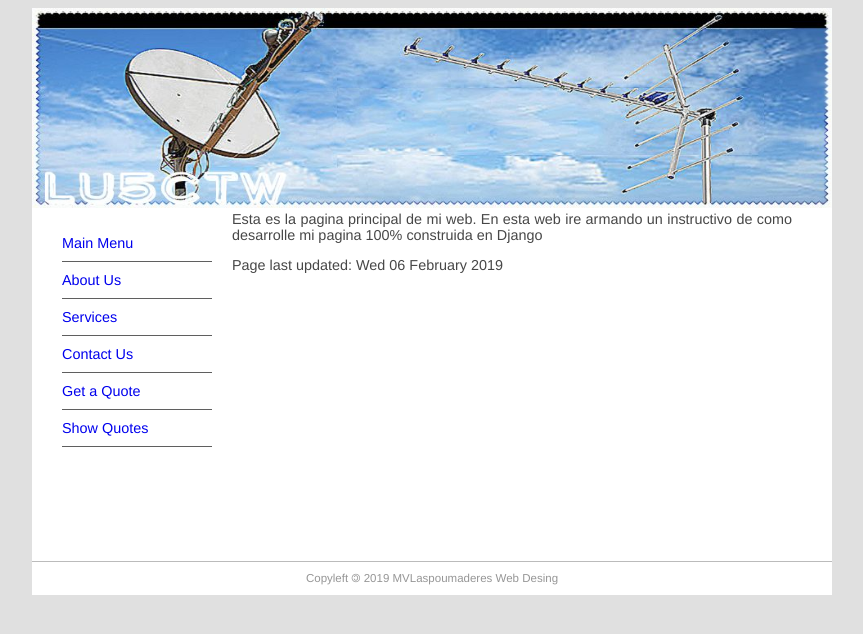
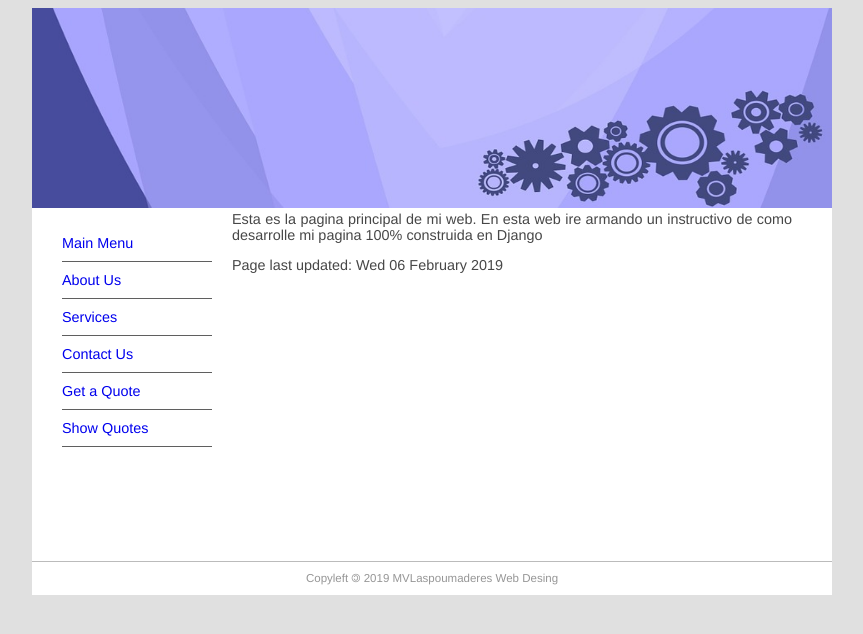
Before and after one commit to mvlaspoumaderes/djangoparatodas, a Django app: page / in a window 1280 px wide. Shown: the top 634 px of the page, without its empty margins (208-1071 px from the left). Run offline with Django 3.2, Linux system fonts and the light colour scheme; data comes from the database, SQL or seed files in the repository.

Commit message:
cambio de banner

```diff
--- a/mydjangoweb/templates/base.html
+++ b/mydjangoweb/templates/base.html
@@ -10,7 +10,7 @@ type="text/css">
 </head>
 <div id="wrapper">
 	<header id="header">
-		<div id="topbanner"><img src="{% static 'DOc8fQU.jpeg' %}" width="800" height="200" alt=""/></div>
+		<div id="topbanner"><img src="{% static 'banner.jpg' %}" width="800" height="200" alt=""/></div>
 	</header>
 	<aside id="leftsidebar">
 		<nav id="nav">
```
